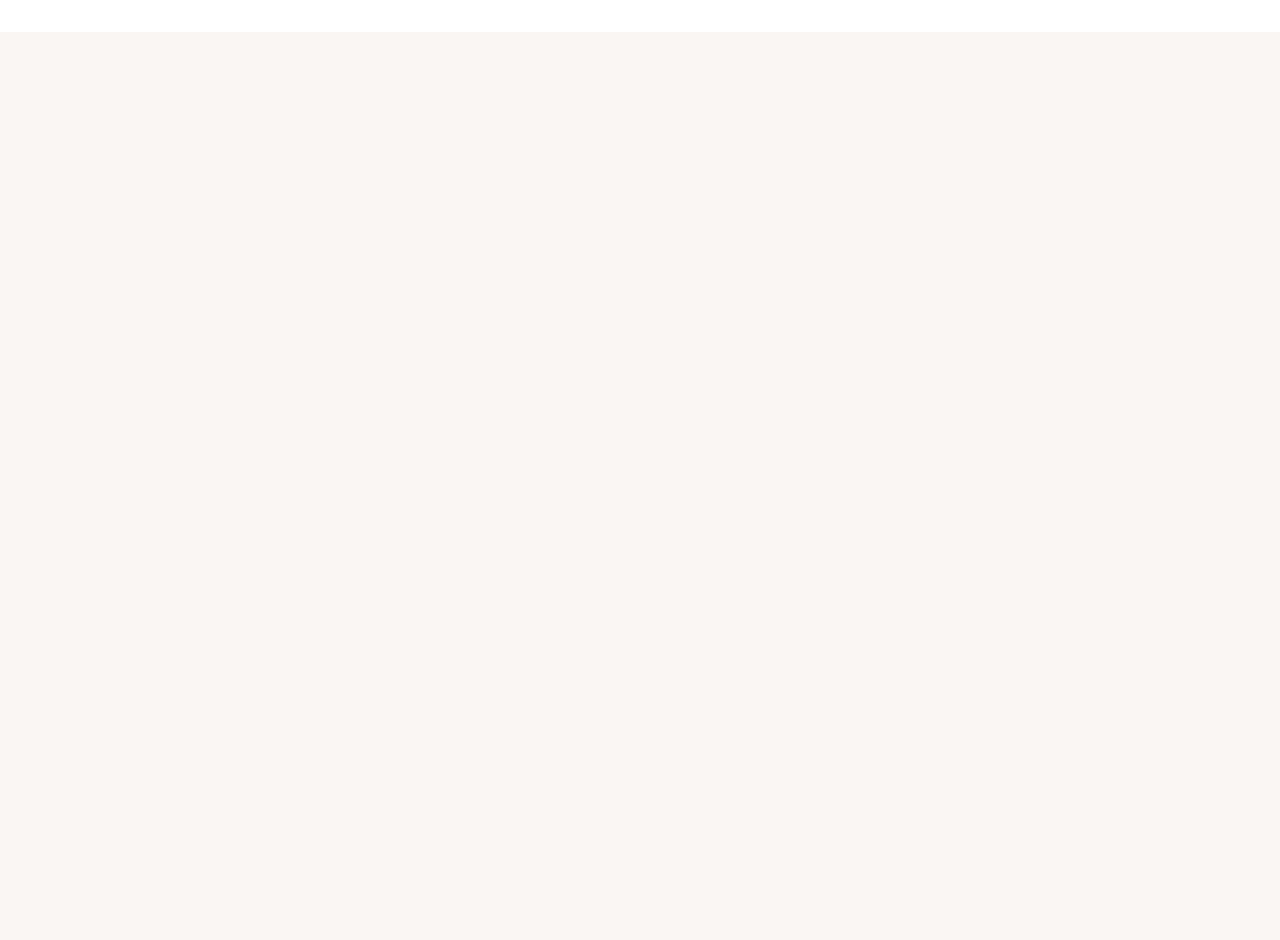
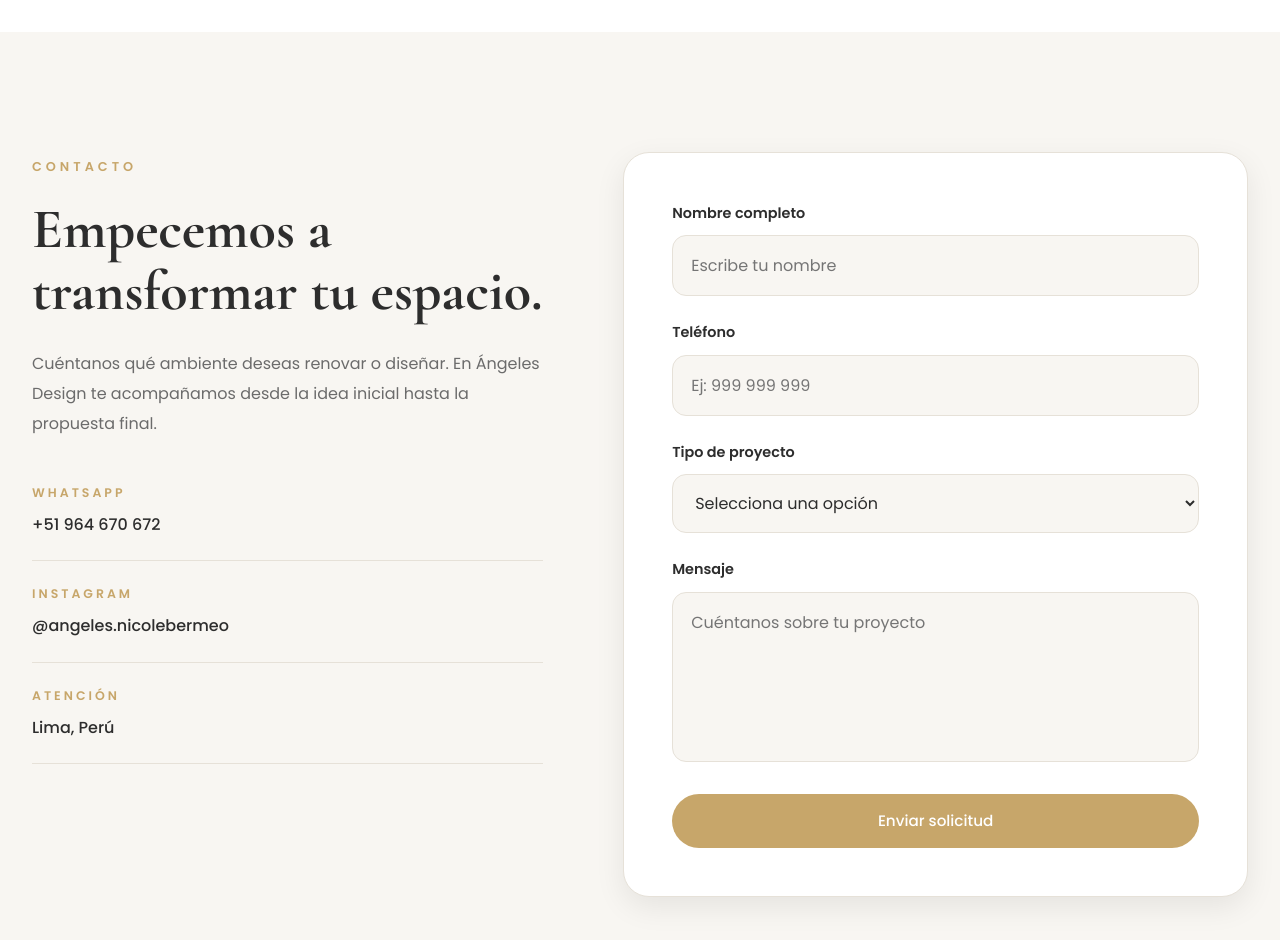
Before and after one commit to FranciscoChumpitaz/Angeles-Design, a website built with Vite: page index.html in a window 1280 px wide. Shown: the part 7211-8151 px from the top of the page. Before the commit the page ends 7483 px from the top, so only its background shows below. Built offline with nearby package versions, Linux system fonts and the light colour scheme.

Commit message:
feat: agregar sección de contacto

```diff
--- a/index.html
+++ b/index.html
@@ -666,11 +666,95 @@
 
 </section>
 
-        <!-- CONTACTO -->
+        <!-- =======================
+     CONTACTO
+======================== -->
 
-        <section id="contacto">
+<section class="contact" id="contacto">
 
-        </section>
+    <div class="container">
+
+        <div class="contact-grid">
+
+            <div class="contact-content">
+
+                <span class="section-subtitle">
+                    CONTACTO
+                </span>
+
+                <h2>
+                    Empecemos a transformar tu espacio.
+                </h2>
+
+                <p>
+                    Cuéntanos qué ambiente deseas renovar o diseñar. En Ángeles Design
+                    te acompañamos desde la idea inicial hasta la propuesta final.
+                </p>
+
+                <div class="contact-info">
+
+                    <div class="contact-info-item">
+                        <span>WhatsApp</span>
+                        <a href="https://wa.me/51964670672" target="_blank">
+                            +51 964 670 672
+                        </a>
+                    </div>
+
+                    <div class="contact-info-item">
+                        <span>Instagram</span>
+                        <a href="https://www.instagram.com/angeles.nicolebermeo/" target="_blank">
+                            @angeles.nicolebermeo
+                        </a>
+                    </div>
+
+                    <div class="contact-info-item">
+                        <span>Atención</span>
+                        <p>Lima, Perú</p>
+                    </div>
+
+                </div>
+
+            </div>
+
+            <form class="contact-form">
+
+                <div class="form-group">
+                    <label for="name">Nombre completo</label>
+                    <input type="text" id="name" placeholder="Escribe tu nombre">
+                </div>
+
+                <div class="form-group">
+                    <label for="phone">Teléfono</label>
+                    <input type="tel" id="phone" placeholder="Ej: 999 999 999">
+                </div>
+
+                <div class="form-group">
+                    <label for="service">Tipo de proyecto</label>
+                    <select id="service">
+                        <option value="">Selecciona una opción</option>
+                        <option>Diseño residencial</option>
+                        <option>Diseño comercial</option>
+                        <option>Asesoría personalizada</option>
+                        <option>Remodelación</option>
+                    </select>
+                </div>
+
+                <div class="form-group">
+                    <label for="message">Mensaje</label>
+                    <textarea id="message" rows="5" placeholder="Cuéntanos sobre tu proyecto"></textarea>
+                </div>
+
+                <button type="submit" class="btn btn-primary">
+                    Enviar solicitud
+                </button>
+
+            </form>
+
+        </div>
+
+    </div>
+
+</section>
 
     </main>
 
--- a/src/css/responsive.css
+++ b/src/css/responsive.css
@@ -300,3 +300,29 @@
     }
 
 }
+
+/* ==========================================
+   CONTACT RESPONSIVE
+========================================== */
+
+@media (max-width: 992px) {
+
+    .contact-grid {
+        grid-template-columns: 1fr;
+        gap: 60px;
+    }
+
+}
+
+@media (max-width: 576px) {
+
+    .contact-form {
+        padding: 34px 24px;
+        border-radius: 22px;
+    }
+
+    .contact-content h2 {
+        font-size: 2.4rem;
+    }
+
+}
--- a/src/css/sections.css
+++ b/src/css/sections.css
@@ -699,3 +699,125 @@
 
     line-height: 1.9;
 }
+
+/* ==========================================
+   CONTACT SECTION
+========================================== */
+
+.contact {
+    background: var(--color-background);
+}
+
+.contact-grid {
+    display: grid;
+    grid-template-columns: .9fr 1.1fr;
+    gap: 80px;
+    align-items: start;
+}
+
+.contact-content h2 {
+    margin-bottom: 26px;
+    color: var(--color-text);
+}
+
+.contact-content > p {
+    max-width: 560px;
+    margin-bottom: 42px;
+    line-height: 1.9;
+}
+
+.contact-info {
+    display: grid;
+    gap: 22px;
+}
+
+.contact-info-item {
+    padding-bottom: 22px;
+    border-bottom: 1px solid var(--color-border);
+}
+
+.contact-info-item span {
+    display: block;
+
+    margin-bottom: 8px;
+
+    color: var(--color-primary);
+
+    font-size: .78rem;
+    font-weight: 600;
+    letter-spacing: 3px;
+
+    text-transform: uppercase;
+}
+
+.contact-info-item a,
+.contact-info-item p {
+    color: var(--color-text);
+    font-weight: 500;
+}
+
+.contact-info-item a:hover {
+    color: var(--color-primary);
+}
+
+/* Contact Form */
+
+.contact-form {
+    padding: 48px;
+
+    background: var(--color-surface);
+
+    border: 1px solid var(--color-border);
+    border-radius: 26px;
+
+    box-shadow: var(--shadow-md);
+}
+
+.form-group {
+    margin-bottom: 24px;
+}
+
+.form-group label {
+    display: block;
+
+    margin-bottom: 10px;
+
+    color: var(--color-text);
+
+    font-size: .9rem;
+    font-weight: 600;
+}
+
+.form-group input,
+.form-group select,
+.form-group textarea {
+    width: 100%;
+
+    padding: 16px 18px;
+
+    background: var(--color-background);
+
+    border: 1px solid var(--color-border);
+    border-radius: 14px;
+
+    color: var(--color-text);
+
+    outline: none;
+
+    transition: .35s ease;
+}
+
+.form-group input:focus,
+.form-group select:focus,
+.form-group textarea:focus {
+    border-color: var(--color-primary);
+    box-shadow: 0 0 0 4px rgba(199, 166, 106, .12);
+}
+
+.form-group textarea {
+    resize: none;
+}
+
+.contact-form .btn {
+    width: 100%;
+}
```
